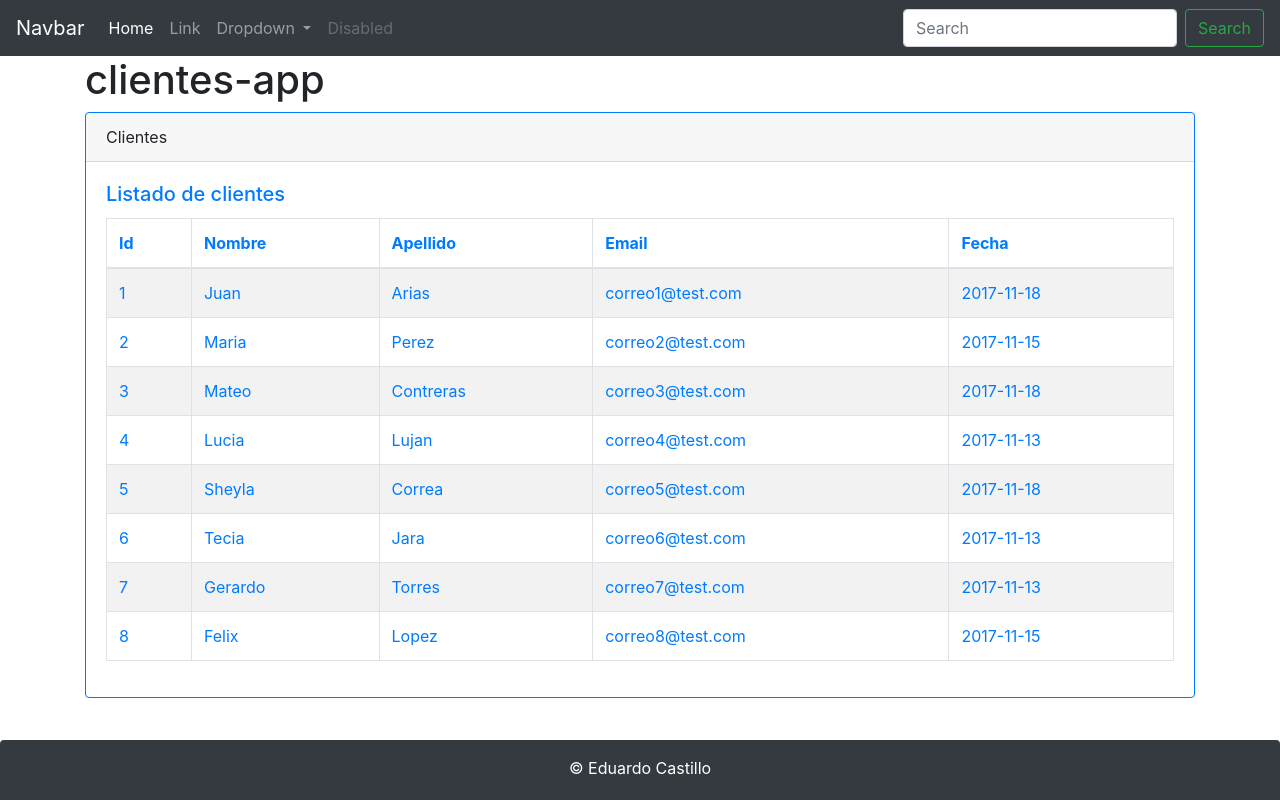
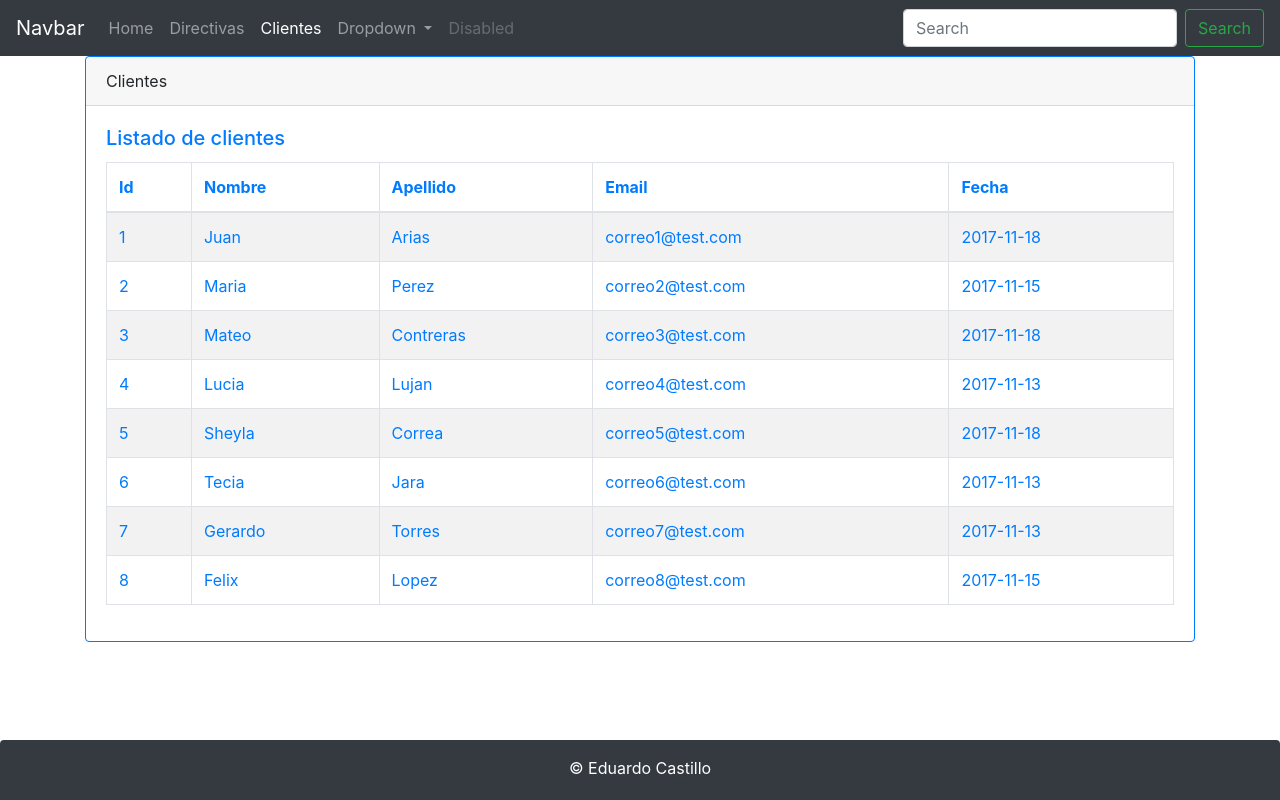
Before and after one commit to lincidro/angular-spring5-clientes, an Angular app: page /clientes in a window 1280 px wide. Built offline with nearby package versions, Linux system fonts and the light colour scheme.

Commit message:
Se agregan rutas y navegacion

```diff
--- a/src/app/app.component.html
+++ b/src/app/app.component.html
@@ -1,11 +1,7 @@
 <header-component></header-component>
 
 <div class="container">
-  <h1>{{title}}</h1>
-
-  <app-clientes></app-clientes>
-
-  <!-- <app-directiva></app-directiva> -->
+  <router-outlet></router-outlet>
 </div>
 
 <footer-component></footer-component>
--- a/src/app/header/header.component.html
+++ b/src/app/header/header.component.html
@@ -6,11 +6,14 @@
 
   <div class="collapse navbar-collapse" id="navbarSupportedContent">
     <ul class="navbar-nav mr-auto">
-      <li class="nav-item active">
+      <li class="nav-item">
         <a class="nav-link" href="#">Home <span class="sr-only">(current)</span></a>
       </li>
-      <li class="nav-item">
-        <a class="nav-link" href="#">Link</a>
+      <li class="nav-item" routerLinkActive="active">
+        <a class="nav-link" routerLink="/directivas">Directivas</a>
+      </li>
+      <li class="nav-item" routerLinkActive="active">
+        <a class="nav-link" routerLink="/clientes">Clientes</a>
       </li>
       <li class="nav-item dropdown">
         <a class="nav-link dropdown-toggle" href="#" id="navbarDropdown" role="button" data-toggle="dropdown" aria-haspopup="true" aria-expanded="false">
```
Also changed, not shown: src/app/app.module.ts (+8 -1 lines).
